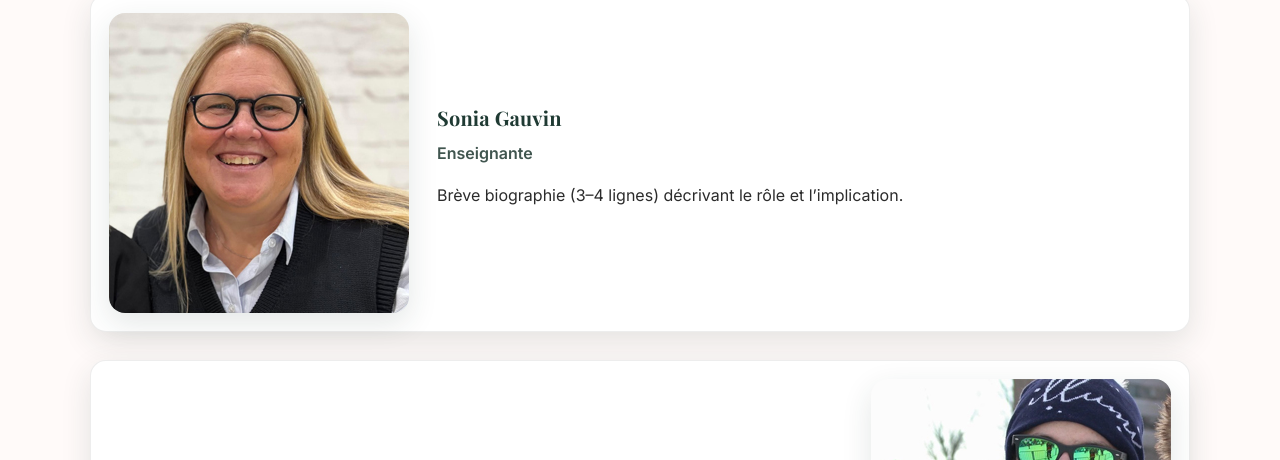
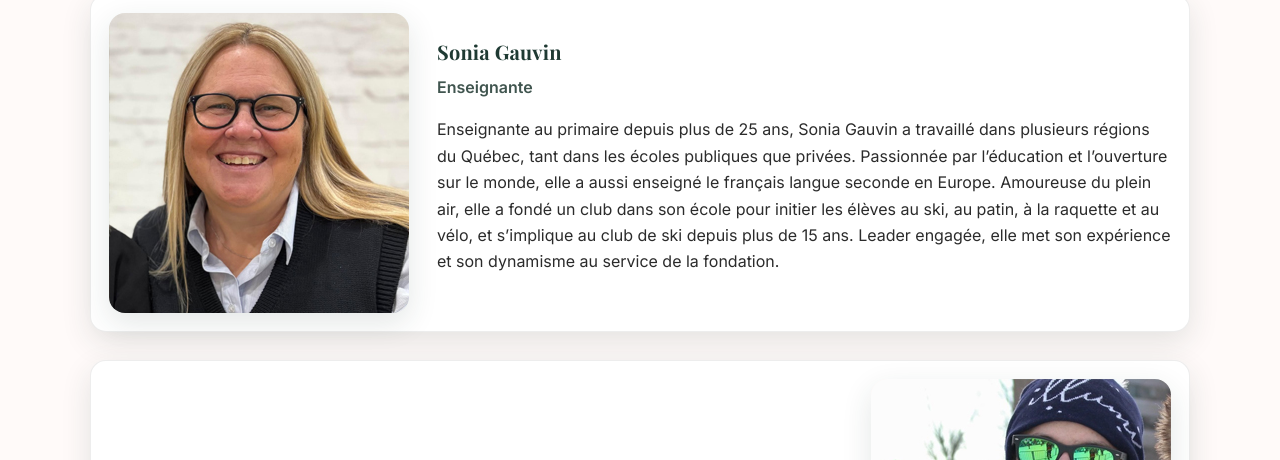
Before and after one commit to fondationmp/fondationmp.github.io, a plain HTML site: page equipe/index.html in a window 1280 px wide. Shown: the part 340-800 px from the top of the page. Drawn offline with nearby package versions, Linux system fonts and the light colour scheme.

Commit message:
Update index.html

```diff
--- a/equipe/index.html
+++ b/equipe/index.html
@@ -131,7 +131,7 @@
           <div>
             <h3>Sonia Gauvin</h3>
             <div class='role'>Enseignante</div>
-            <p>Brève biographie (3–4 lignes) décrivant le rôle et l’implication.</p>
+            <p>Enseignante au primaire depuis plus de 25 ans, Sonia Gauvin a travaillé dans plusieurs régions du Québec, tant dans les écoles publiques que privées. Passionnée par l’éducation et l’ouverture sur le monde, elle a aussi enseigné le français langue seconde en Europe. Amoureuse du plein air, elle a fondé un club dans son école pour initier les élèves au ski, au patin, à la raquette et au vélo, et s’implique au club de ski depuis plus de 15 ans. Leader engagée, elle met son expérience et son dynamisme au service de la fondation.</p>
           </div>
         </article>
 
```
